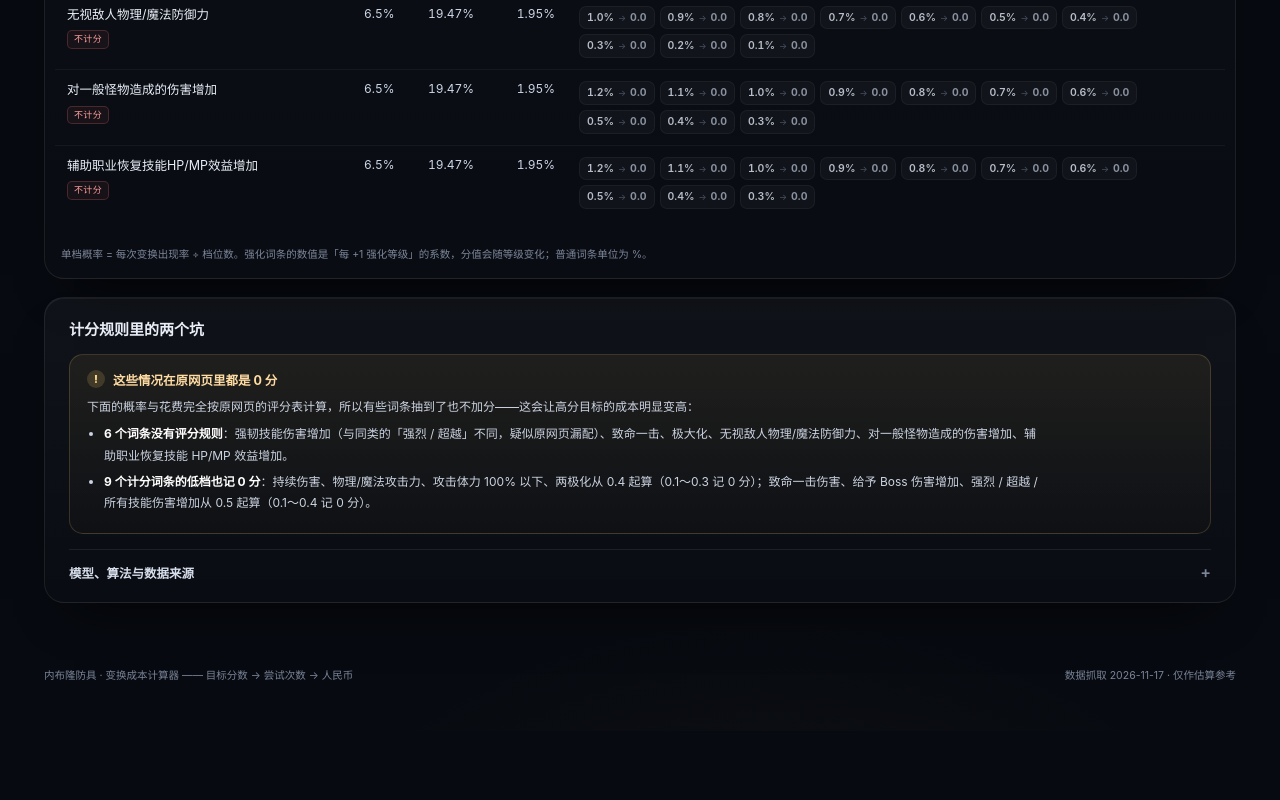
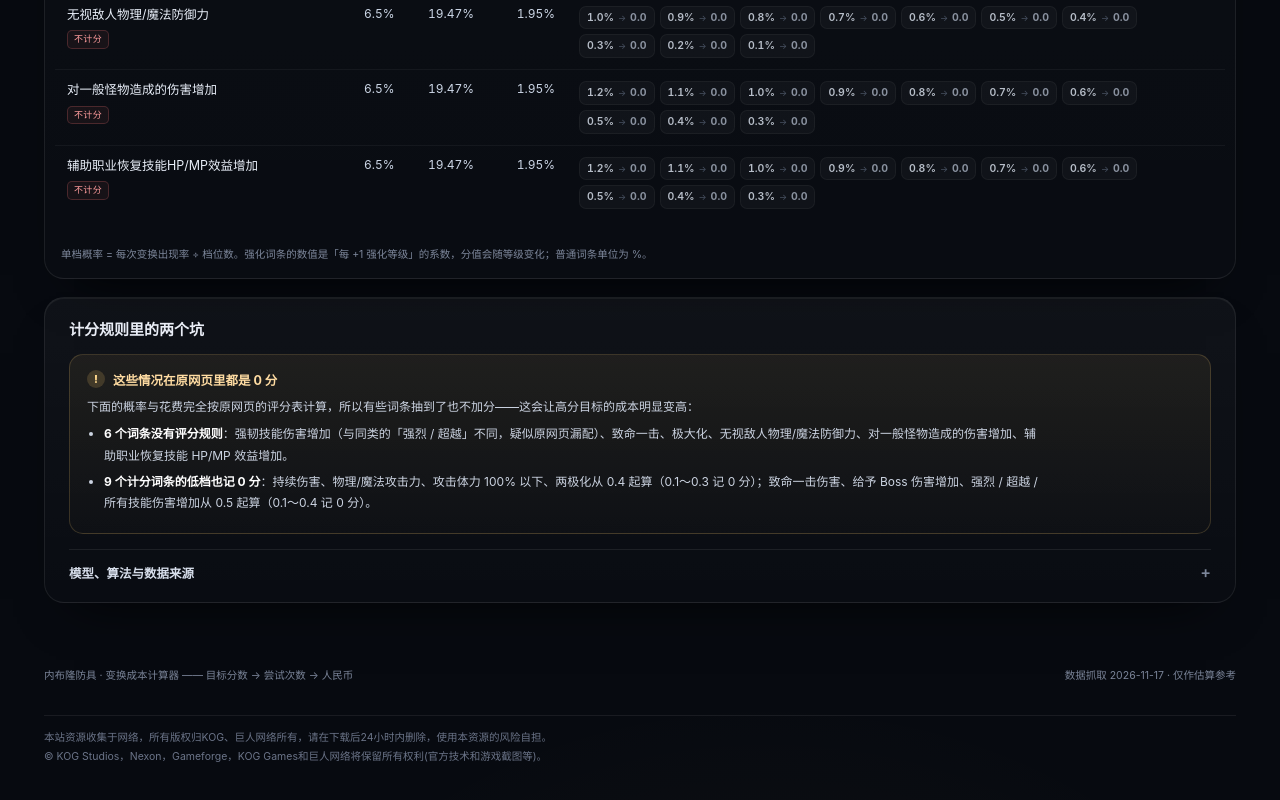
Before and after one commit to 1821181277/elsword-tools, a plain HTML site: page nebcalc/index.html in a window 1280 px wide. Shown: the part 2219-3019 px from the top of the page. Before the commit the page ends 2950 px from the top, so only its background shows below. Drawn offline with Linux system fonts and the light colour scheme.

Commit message:
feat: add legal disclaimer footer to all three pages

```diff
--- a/nebcalc/index.html
+++ b/nebcalc/index.html
@@ -326,6 +326,9 @@ details[open] summary::after{content:"–"}
   .table-scroll{padding:0 6px 8px}
   .notes-panel{padding:17px 16px}
 }
+.disclaimer{margin-top:16px;padding-top:12px;border-top:1px solid rgba(255,255,255,.07);
+  color:#6b7488;font-size:10.5px;line-height:1.85}
+.footer .disclaimer{flex:1 0 100%}
 </style>
 </head>
 <body>
@@ -493,6 +496,10 @@ details[open] summary::after{content:"–"}
 <footer class="footer">
   <span>内布隆防具 · 变换成本计算器 —— 目标分数 → 尝试次数 → 人民币</span>
   <span>数据抓取 2026-11-17 · 仅作估算参考</span>
+  <div class="disclaimer">
+      本站资源收集于网络，所有版权归KOG、巨人网络所有，请在下载后24小时内删除，使用本资源的风险自担。<br>
+      © KOG Studios，Nexon，Gameforge，KOG Games和巨人网络将保留所有权利(官方技术和游戏截图等)。
+    </div>
 </footer>
 
 <script>
```
Also changed, not shown: circuit-planner/index.html (+7 -0 lines), score-dist.html (+6 -0 lines).
